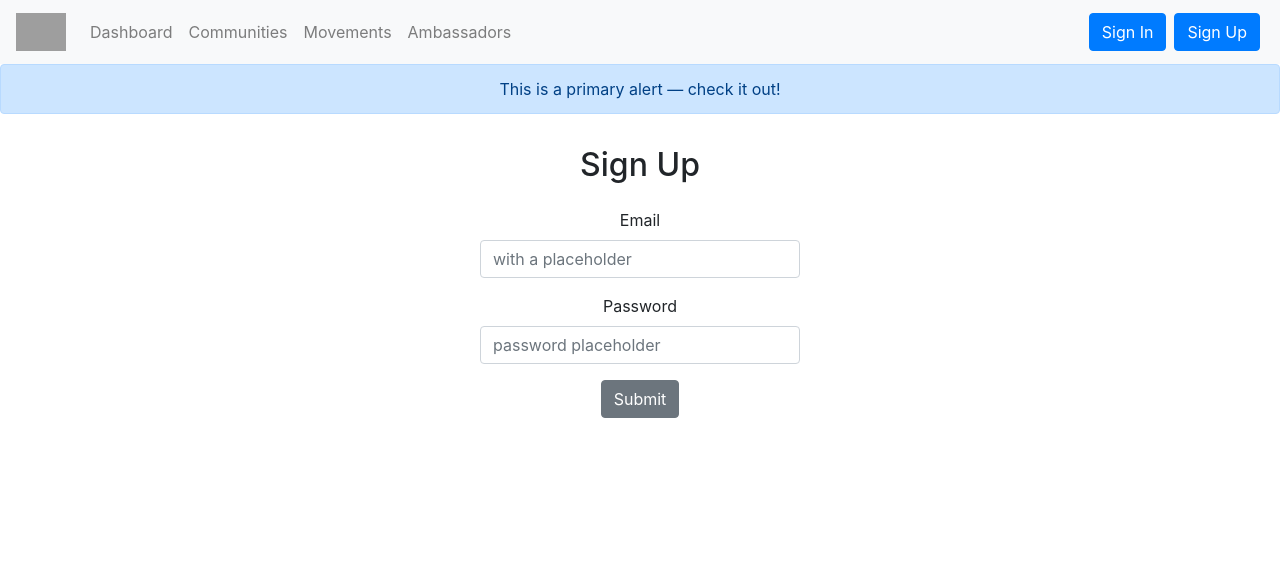
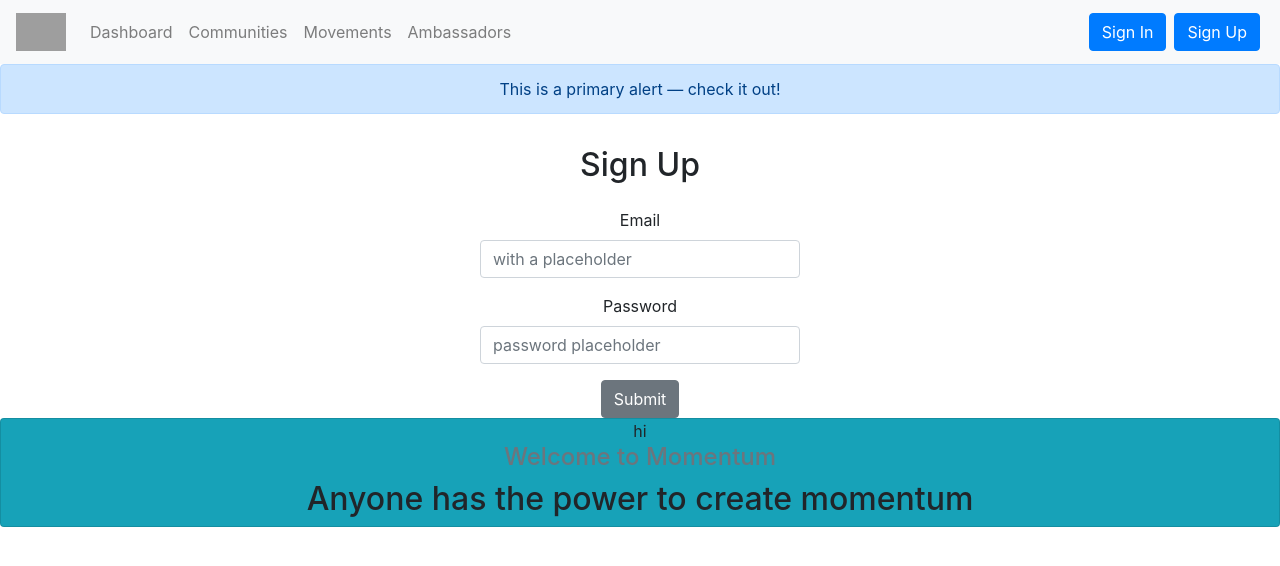
Before and after one commit to armintalaie/Social-Change, a React (Create React App) app in the folder client/: page / in a window 1280 px wide. Shown: the top 566 px of the page. Built offline with nearby package versions, Linux system fonts and the light colour scheme; grey boxes are pictures that could not be loaded.

Commit message:
some landing page stuff

```diff
--- a/client/src/App.js
+++ b/client/src/App.js
@@ -7,6 +7,7 @@
 // component imports
 import Navbar from "./components/navbar";
 import SignUpPage from "./components/signup";
+import LandingPage from "./components/landingpage";
 
 function App() {
     return (
@@ -17,6 +18,7 @@
                     This is a primary alert — check it out!
                 </Alert>
                 <SignUpPage />
+                <LandingPage />
             </div>
         </div>
     );
--- /dev/null
+++ b/client/src/components/landingpage.js
@@ -0,0 +1,25 @@
+import React, { Component } from "react";
+
+export default class LandingPage extends Component {
+    constructor(props) {
+        super(props);
+    }
+
+    render() {
+        return (
+            <div>
+                <div className="bg-info p-3i card">
+                    <div className="float-left">hi</div>
+                    <div className="float-right">
+                        <h4 className="text-center text-secondary">
+                            Welcome to Momentum
+                        </h4>
+                        <h2 className="text-center w-3">
+                            Anyone has the power to create momentum
+                        </h2>
+                    </div>
+                </div>
+            </div>
+        );
+    }
+}
```
Also changed, not shown: 1 other file (tests, documents, lock files or other folders).
